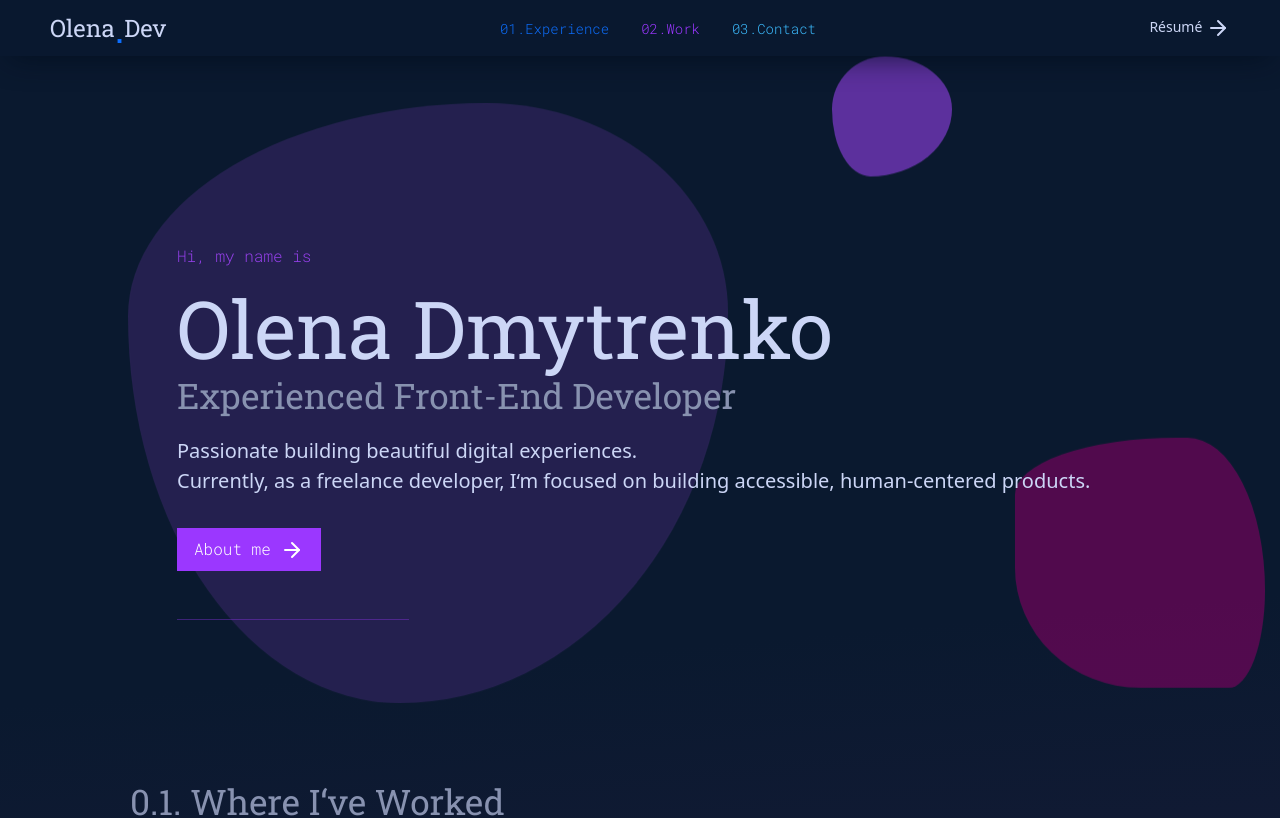
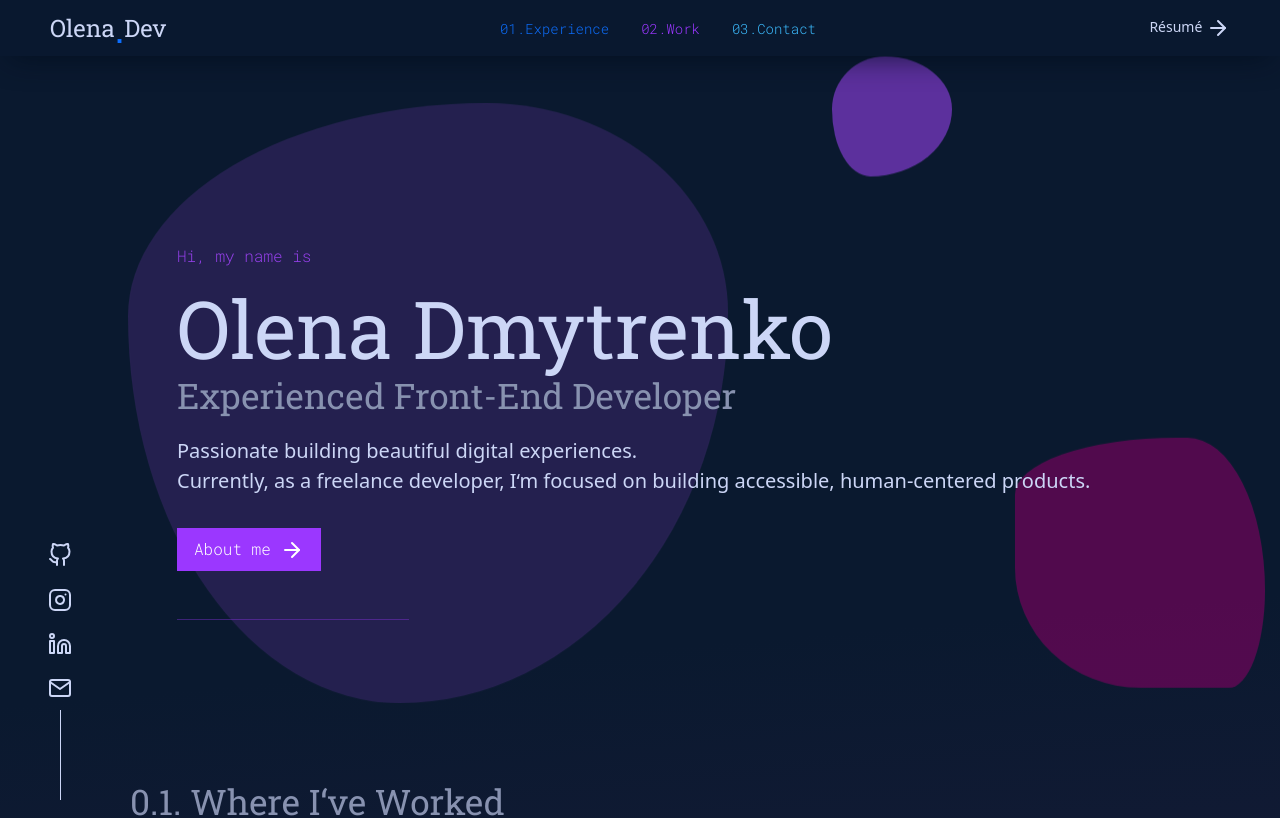
Before and after one commit to olenadm/Olena-React-Portfolio, a Next.js app: page / in a window 1280 px wide. Shown: the top 818 px of the page. Built offline with nearby package versions, Linux system fonts and the light colour scheme.

Commit message:
Social
Social div

```diff
--- a/src/components/Footer.tsx
+++ b/src/components/Footer.tsx
@@ -2,7 +2,7 @@ const Footer: React.FC = () => {
   return (
     <footer>
       <hr className="mt-5 mb-4" />
-      <p className="text-muted">
+      <p className="text-muted text-center">
       Designed &amp; Built by Olena Dmytrenko
 
       </p>
--- /dev/null
+++ b/src/components/Socials.tsx
@@ -0,0 +1,45 @@
+import React from "react";
+import { GitHub, Instagram, Linkedin, Mail } from "react-feather";
+import { GIT_URL } from "@/data/projects-data";
+
+export default function Socials() {
+  return (
+    <div className="side d-none d-sm-block">
+      <ul className="social">
+        <li>
+          <a href={GIT_URL} target="_blank">
+            <GitHub />
+          </a>
+        </li>
+        <li>
+          <a
+            href="https://www.instagram.com/olenadm/"
+            target="_blank"
+            rel="noopener noreferrer"
+          >
+            <Instagram />
+          </a>
+        </li>
+
+        <li>
+          <a
+            href="https://www.linkedin.com/in/olena-dmytrenko-ua/"
+            target="_blank"
+            rel="noopener noreferrer"
+          >
+            <Linkedin />
+          </a>
+        </li>
+        <li>
+          <a
+            href="mailto:olenad@gmail.com"
+            target="_blank"
+            rel="noopener noreferrer"
+          >
+            <Mail />
+          </a>
+        </li>
+      </ul>
+    </div>
+  );
+}
--- a/src/data/projects-data.js
+++ b/src/data/projects-data.js
@@ -1,4 +1,4 @@
-const GIT_URL = "https://github.com/olenadm";
+export const GIT_URL = "https://github.com/olenadm";
 
 export const PROJECT_DATA =  [
     {
--- a/src/pages/index.tsx
+++ b/src/pages/index.tsx
@@ -6,6 +6,7 @@ import Header from "@/components/Header";
 import Intro from "@/components/Intro";
 import Experience from "@/components/Experience";
 import Contact from "@/components/Contact";
+import Socials from "@/components/Socials";
 
 export default function Home() {
   return (
@@ -28,6 +29,8 @@ export default function Home() {
 
         <Contact />
 
+        <Socials/>
+
         <Footer />
         <div className="slider-thumb"></div>
         <div className="slider-thumb-2"></div>
--- a/src/styles/styles.scss
+++ b/src/styles/styles.scss
@@ -254,6 +254,38 @@ header .fs-4 {
   font-family: $mono;
   color: $success-hover;
   font-weight: 300;
+}
+.side {
+  width: 40px;
+  position: fixed;
+  bottom: 0px;
+  left: 40px;
+  right: auto;
+  z-index: 10;
+  color: $light;
+
+  &::after {
+    content: "";
+    display: block;
+    width: 1px;
+    height: 90px;
+    margin: 0px auto;
+    background-color: $light;
+}
+}
+.social {
+  display: flex;
+  flex-direction: column;
+  -webkit-box-align: center;
+  align-items: center;
+  margin: 0px;
+  padding: 0px;
+  list-style: none;
+
+  li a {
+    padding: 10px;
+    transition: $transition;
+  }
 }
 
 footer {
```
